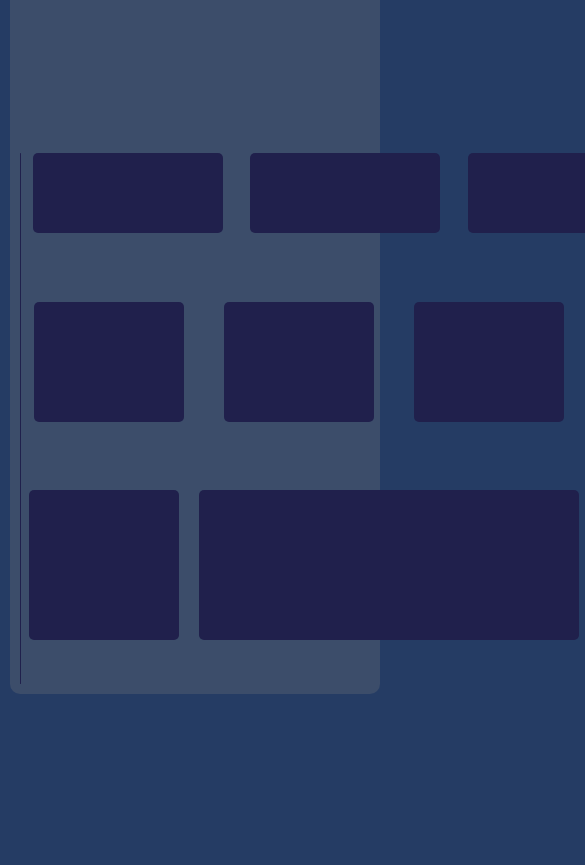
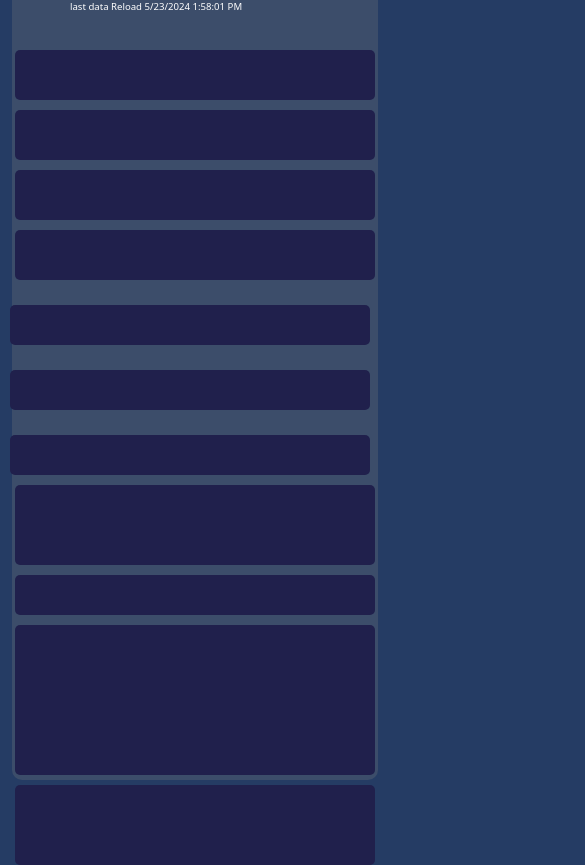
Before and after one commit to Vitorio-dev/contoso-clone, a plain HTML site: page index.html in a window 390 px wide. Shown: the part 127-992 px from the top of the page, 585 px wide, since content can reach past the window. Before the commit the page ends 844 px from the top, so only its background shows below. Drawn offline with Linux system fonts and the light colour scheme.

Commit message:
ajustando a reponsividade

```diff
--- a/style/grafics.css
+++ b/style/grafics.css
@@ -23,21 +23,23 @@
 }
 
 .grafics {
-    margin: 10px;
+    margin: 12px;
     background-color: var(--cor-de-fundo-section) !important;
     display: grid;
-    grid-template-columns: 0.6fr 5fr;
+    grid-template-columns: 0.6fr 5fr; /* A coluna da esquerda com tamanho fixo */
     gap: 10px;
     padding: 10px;
     border: 2px solid var(--cor-de-contraste);
     border-radius: 10px;
-    height: 90vh;
+    height: 100vh;
     box-sizing: border-box;
 }
 
 .left-box {
     background-color: var(--cor-de-fundo-secundaria) !important;
     border-radius: 5px;
+    position: sticky;
+    top: 0;
 }
 
 .right-box {
@@ -54,11 +56,11 @@
 
 .row:nth-child(1),
 .row:nth-child(2) {
-    grid-template-columns: repeat(4, 1fr);
+    grid-template-columns: repeat(4, 1fr); /* 4 colunas em telas grandes */
 }
 
 .row:nth-child(3) {
-    grid-template-columns: repeat(3, 1fr);
+    grid-template-columns: repeat(3, 1fr); /* 3 colunas na última linha */
 }
 
 .grid-item {
@@ -89,6 +91,7 @@
     margin-top: 15px;
     margin-left: -1px;
 }
+
 .gridUm div,
 .gridDois div,
 .gridTrez div {
@@ -103,3 +106,156 @@
 .gridTrez div {
     height: 150px;
 }
+
+/* Responsividade para telas maiores */
+@media (min-width: 1200px) {
+    .grafics {
+        grid-template-columns: 0.6fr 5fr; /* Manter 2 colunas em telas grandes */
+    }
+
+    .grafics .inforacoes {
+        grid-column: span 2;
+    }
+
+    .row:nth-child(1),
+    .row:nth-child(2) {
+        grid-template-columns: repeat(4, 1fr);
+    }
+
+    .row:nth-child(3) {
+        grid-template-columns: repeat(3, 1fr);
+    }
+
+    .grid-item.normal {
+        width: 100%;
+    }
+
+    .grid-item.pequeno {
+        width: 100%;
+    }
+
+    .grid-item.largo {
+        width: 100%;
+        height: 150px;
+    }
+
+    .grid-item.maior {
+        width: 100%;
+    }
+}
+
+/* Responsividade para telas médias */
+@media (max-width: 992px) {
+    .grafics {
+        grid-template-columns: 1fr; /* 1 coluna para o grid da direita */
+    }
+
+    .grafics .inforacoes {
+        grid-column: span 1;
+    }
+
+    .row:nth-child(1),
+    .row:nth-child(2) {
+        grid-template-columns: repeat(2, 1fr); /* 2 colunas */
+    }
+
+    .row:nth-child(3) {
+        grid-template-columns: repeat(2, 1fr); /* 2 colunas também na última linha */
+    }
+
+    .grid-item.normal {
+        width: 100%;
+    }
+
+    .grid-item.pequeno {
+        width: 100%;
+    }
+
+    .grid-item.largo {
+        width: 100%;
+        height: 150px;
+    }
+
+    .grid-item.maior {
+        width: 100%;
+    }
+}
+
+/* Responsividade para telas pequenas (celulares) */
+@media (max-width: 768px) {
+    .grafics {
+        grid-template-columns: 1fr; /* 1 coluna para telas pequenas */
+    }
+
+    .grafics .inforacoes {
+        grid-column: span 1;
+        margin-left: 10px;
+    }
+
+    .row:nth-child(1),
+    .row:nth-child(2) {
+        grid-template-columns: 1fr; /* 1 coluna em cada linha */
+    }
+
+    .row:nth-child(3) {
+        grid-template-columns: 1fr;
+    }
+
+    .grid-item.normal {
+        width: 100%;
+        height: 60px;
+    }
+
+    .grid-item.pequeno {
+        width: 100%;
+        height: 50px;
+    }
+
+    .grid-item.largo {
+        width: 100%;
+        height: 100px;
+    }
+
+    .grid-item.maior {
+        width: 100%;
+    }
+}
+
+@media (max-width: 576px) {
+    .grafics {
+        grid-template-columns: 1fr; /* 1 coluna para telas muito pequenas */
+    }
+
+    .grafics .inforacoes {
+        grid-column: span 1;
+        margin-left: 5px;
+    }
+
+    .row:nth-child(1),
+    .row:nth-child(2) {
+        grid-template-columns: 1fr; /* 1 coluna para cada linha */
+    }
+
+    .row:nth-child(3) {
+        grid-template-columns: 1fr;
+    }
+
+    .grid-item.normal {
+        width: 100%;
+        height: 50px;
+    }
+
+    .grid-item.pequeno {
+        width: 100%;
+        height: 40px;
+    }
+
+    .grid-item.largo {
+        width: 100%;
+        height: 80px;
+    }
+
+    .grid-item.maior {
+        width: 100%;
+    }
+}
--- a/style/opcoes.css
+++ b/style/opcoes.css
@@ -1,9 +1,9 @@
 #sidebar {
   position: fixed;
-    top: 56px;
+  top: 56px; /* Abaixo do cabeçalho */
   left: 0;
   width: 250px;
-    height: calc(100vh - 56px);
+  height: calc(100vh - 56px); /* Tamanho da altura da sidebar, ajustado para não ultrapassar o topo */
   background-color: var(--cor-de-fundo-section) !important;
   color: var(--cor-fonte-secundaria) !important;
   padding-top: 20px;
@@ -16,6 +16,10 @@
   justify-content: space-between;
   padding: 10px 20px;
   font-size: 20px;
+  position: sticky;
+  top: 0; /* Fixa as opções no topo da sidebar */
+  background-color: var(--cor-de-fundo-section) !important;
+  z-index: 1010; /* Fixa as opções acima do conteúdo da sidebar */
 }
 
 #sidebar__opcoes2 #um {
```
Lines whose indentation alone changed are shown as unchanged.
